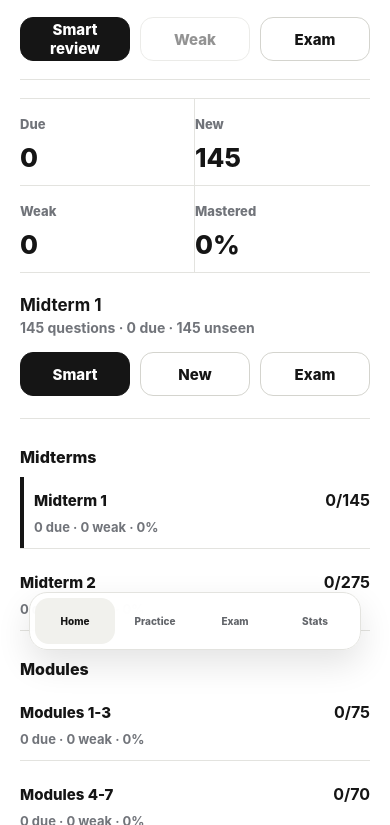
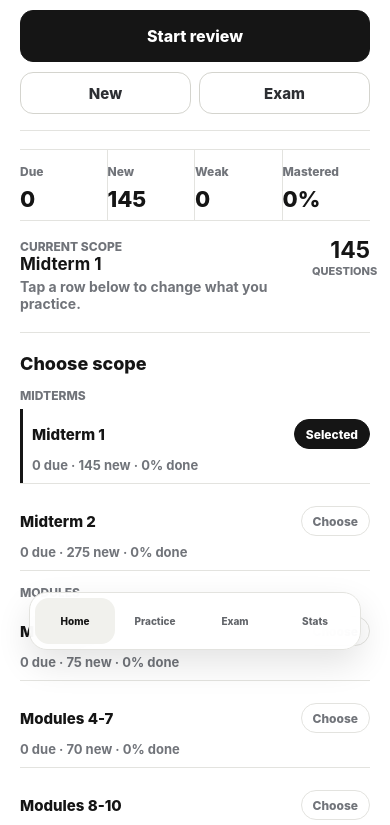
Before and after one commit to Lucian-Adrian/ccna-quiz, a website built with Vite: page index.html in a window 390 px wide. Shown: the part 186-1011 px from the top of the page. Built offline with nearby package versions, Linux system fonts and the light colour scheme.

Commit message:
Simplify study home UX

```diff
--- a/src/main.js
+++ b/src/main.js
@@ -12,7 +12,6 @@ import {
   getDueQuestions,
   getLearningSummary,
   getNewQuestions,
-  getRecommendedDeck,
   getWeakQuestions,
   isCorrect,
   scheduleProgress,
@@ -25,6 +24,7 @@ import "./styles.css";
 
 const STORAGE_KEY = "quizos-v2-progress";
 const STORAGE_BACKUP_KEY = "quizos-v2-progress-backup";
+const DECK_KEY = "quizos-v2-selected-deck";
 const EXAM_LIMIT = 24;
 
 const moduleSources = {
@@ -42,12 +42,17 @@ const app = document.querySelector("#app");
 
 const state = {
   screen: "home",
-  deckId: "midterm-1",
+  deckId: loadDeckId(),
   progress: loadProgress(),
   session: null,
   savedAt: Number(localStorage.getItem(`${STORAGE_KEY}-saved-at`) ?? 0),
   saveError: "",
 };
+
+function loadDeckId() {
+  const savedDeckId = localStorage.getItem(DECK_KEY);
+  return savedDeckId && deckById.has(savedDeckId) ? savedDeckId : "midterm-1";
+}
 
 function loadProgress() {
   return loadStoredProgress(localStorage, STORAGE_KEY, STORAGE_BACKUP_KEY);
@@ -98,7 +103,9 @@ function navigate(screen) {
 }
 
 function selectDeck(deckId) {
+  if (!deckById.has(deckId)) return;
   state.deckId = deckId;
+  localStorage.setItem(DECK_KEY, deckId);
   render();
 }
 
@@ -131,9 +138,8 @@ function startPracticeQueue(questions) {
 }
 
 function startFocusSession() {
-  const recommended = getRecommendedDeck(decks, state.progress) ?? currentDeck();
-  state.deckId = recommended.id;
-  const questions = buildSmartReview(recommended, state.progress, {
+  const deck = currentDeck();
+  const questions = buildSmartReview(deck, state.progress, {
     limit: EXAM_LIMIT,
     seed: Date.now(),
   });
@@ -359,32 +365,35 @@ function renderBottomNav() {
 function renderHome() {
   const deck = currentDeck();
   const summary = getLearningSummary(deck, state.progress);
-  const recommended = getRecommendedDeck(decks, state.progress) ?? deck;
-  const recommendedSummary = getLearningSummary(recommended, state.progress);
   const weakCount = getWeakQuestions(deck, state.progress).length;
   const dueCount = getDueQuestions(deck, state.progress).length;
   const newCount = getNewQuestions(deck, state.progress).length;
+  const primaryAction = dueCount ? "review-due" : "start-focus";
+  const primaryLabel = dueCount ? "Review due" : "Start review";
+  const nextDetail = `${dueCount} due · ${newCount} new · ${weakCount} weak`;
 
   return `
     <section class="topbar">
       <div>
         <h1>Study</h1>
-        <p>${deck.title} selected</p>
+        <p>${deck.title}</p>
       </div>
-      <button class="primary desktop-only" type="button" data-action="start-focus">Start focus</button>
     </section>
 
     <section class="content">
       <section class="study-board">
         <div class="next-line">
-          <span>Next</span>
-          <strong>${dueCount ? "Review due" : recommended.title}</strong>
-          <small>${dueCount ? `${dueCount} due now · ${weakCount} weak` : `${recommendedSummary.unseen} unseen · ${recommendedSummary.weak} weak`}</small>
+          <span>Next up</span>
+          <strong>${dueCount ? "Review due" : deck.title}</strong>
+          <small>${nextDetail}</small>
         </div>
-        <div class="hero-actions compact">
-          <button class="primary" type="button" data-action="${dueCount ? "review-due" : "start-focus"}">${dueCount ? "Review due" : "Smart review"}</button>
-          <button class="secondary" type="button" data-action="review-weak" ${weakCount === 0 ? "disabled" : ""}>Weak</button>
+        <div class="study-actions">
+          <button class="primary primary-action" type="button" data-action="${primaryAction}">${primaryLabel}</button>
+          <div class="secondary-actions">
+            ${weakCount > 0 ? `<button class="secondary" type="button" data-action="review-weak">Weak</button>` : ""}
+            ${newCount > 0 ? `<button class="secondary" type="button" data-action="learn-new">New</button>` : ""}
           <button class="secondary" type="button" data-start="exam">Exam</button>
+          </div>
         </div>
       </section>
 
@@ -397,22 +406,20 @@ function renderHome() {
 
       <section class="selected-line">
         <div>
+          <span class="scope-label">Current scope</span>
           <strong>${deck.title}</strong>
-          <span>${deck.count} questions · ${summary.due} due · ${summary.unseen} unseen</span>
+          <span>Tap a row below to change what you practice.</span>
         </div>
-        <div class="hero-actions compact">
-          <button class="primary" type="button" data-action="start-focus">Smart</button>
-          <button class="secondary" type="button" data-action="learn-new" ${newCount === 0 ? "disabled" : ""}>New</button>
-          <button class="secondary" type="button" data-start="exam">Exam</button>
-        </div>
+        <strong class="scope-count">${deck.count}<span>questions</span></strong>
       </section>
 
-      <h2 class="section-title">Midterms</h2>
+      <h2 class="section-title">Choose scope</h2>
+      <h3 class="subsection-title">Midterms</h3>
       <section class="deck-grid featured">
         ${decks.filter((item) => item.type === "midterm").map(renderDeckButton).join("")}
       </section>
 
-      <h2 class="section-title">Modules</h2>
+      <h3 class="subsection-title">Modules</h3>
       <section class="deck-grid">
         ${decks.filter((item) => item.type === "module").map(renderDeckButton).join("")}
       </section>
@@ -430,10 +437,10 @@ function renderDeckButton(deck) {
   const progress = getLearningSummary(deck, state.progress);
 
   return `
-    <button class="deck-row ${selected ? "selected" : ""}" type="button" data-deck="${deck.id}">
-      <span>${deck.title}</span>
-      <strong>${progress.seen}/${deck.count}</strong>
-      <small>${progress.due} due · ${progress.weak} weak · ${progress.percent}%</small>
+    <button class="deck-row ${selected ? "selected" : ""}" type="button" data-deck="${deck.id}" aria-pressed="${selected}">
+      <span class="deck-title">${deck.title}</span>
+      <span class="deck-row-action">${selected ? "Selected" : "Choose"}</span>
+      <small>${progress.due} due · ${progress.unseen} new · ${progress.percent}% done</small>
     </button>
   `;
 }
--- a/src/styles.css
+++ b/src/styles.css
@@ -217,10 +217,10 @@ h1 {
 
 .study-board {
   display: grid;
-  grid-template-columns: minmax(0, 1fr) auto;
-  gap: 18px;
+  grid-template-columns: minmax(0, 1fr) minmax(260px, auto);
+  gap: 24px;
   align-items: center;
-  padding: 0 0 22px;
+  padding: 0 0 24px;
   border-bottom: 1px solid var(--line);
   margin-bottom: 18px;
 }
@@ -239,17 +239,42 @@ h1 {
 }
 
 .next-line strong {
-  margin-top: 8px;
-  font-size: 42px;
-  line-height: 1.04;
+  max-width: 680px;
+  margin-top: 7px;
+  font-size: clamp(34px, 4.2vw, 52px);
+  line-height: 1;
   font-weight: 880;
 }
 
 .next-line small {
-  margin-top: 8px;
+  margin-top: 10px;
   color: var(--muted);
   font-size: 14px;
   font-weight: 700;
+}
+
+.study-actions {
+  display: grid;
+  gap: 10px;
+  justify-items: stretch;
+}
+
+.primary-action {
+  min-height: 54px;
+  min-width: 210px;
+  font-size: 16px;
+}
+
+.secondary-actions {
+  display: grid;
+  grid-template-columns: repeat(auto-fit, minmax(84px, 1fr));
+  gap: 8px;
+}
+
+.secondary-actions .secondary {
+  min-height: 42px;
+  padding-inline: 12px;
+  color: #2d2f33;
 }
 
 .learning-strip,
@@ -266,10 +291,10 @@ h1 {
   align-items: center;
   justify-content: space-between;
   gap: 16px;
-  padding: 0 0 22px;
+  padding: 0 0 20px;
   border-bottom: 1px solid var(--line);
   background: #fff;
-  margin-bottom: 26px;
+  margin-bottom: 24px;
 }
 
 .selected-line strong,
@@ -277,7 +302,7 @@ h1 {
   display: block;
 }
 
-.selected-line strong {
+.selected-line strong:not(.scope-count) {
   font-size: 17px;
 }
 
@@ -288,10 +313,33 @@ h1 {
   font-weight: 650;
 }
 
+.selected-line .scope-label {
+  margin-top: 0;
+  color: var(--muted);
+  font-size: 12px;
+  font-weight: 850;
+  text-transform: uppercase;
+}
+
+.scope-count {
+  min-width: 58px;
+  text-align: right;
+  font-size: 23px;
+  line-height: 1;
+}
+
+.scope-count span {
+  margin-top: 4px;
+  color: var(--muted);
+  font-size: 11px;
+  font-weight: 800;
+  text-transform: uppercase;
+}
+
 .learning-strip div,
 .stat-grid div {
-  min-height: 104px;
-  padding: 17px 0;
+  min-height: 82px;
+  padding: 14px 0;
   border-right: 1px solid var(--line);
   background: #fff;
 }
@@ -311,8 +359,8 @@ h1 {
 .learning-strip strong,
 .stat-grid strong {
   display: block;
-  margin-top: 18px;
-  font-size: 31px;
+  margin-top: 11px;
+  font-size: 25px;
   line-height: 1;
   font-weight: 850;
 }
@@ -323,15 +371,23 @@ h1 {
 }
 
 .section-title {
-  margin: 28px 0 10px;
-  font-size: 16px;
+  margin: 24px 0 14px;
+  font-size: 18px;
   font-weight: 840;
+}
+
+.subsection-title {
+  margin: 18px 0 8px;
+  color: var(--muted);
+  font-size: 12px;
+  font-weight: 850;
+  text-transform: uppercase;
 }
 
 .deck-grid {
   display: grid;
   grid-template-columns: repeat(3, minmax(0, 1fr));
-  gap: 10px;
+  gap: 12px 18px;
 }
 
 .deck-grid.featured {
@@ -348,7 +404,7 @@ h1 {
   min-height: 78px;
   display: grid;
   grid-template-columns: minmax(0, 1fr) auto;
-  gap: 6px 14px;
+  gap: 8px 14px;
   align-items: center;
   border: 0;
   border-bottom: 1px solid var(--line);
@@ -360,19 +416,37 @@ h1 {
   cursor: pointer;
 }
 
-.deck-row.selected {
-  box-shadow: inset 4px 0 0 var(--ink);
-  padding-left: 14px;
+.deck-row:hover {
+  border-bottom-color: var(--line-strong);
 }
 
-.deck-row span {
+.deck-row.selected {
+  box-shadow: inset 3px 0 0 var(--ink);
+  padding-left: 12px;
+}
+
+.deck-title {
   font-size: 15px;
   font-weight: 820;
 }
 
-.deck-row strong {
-  font-size: 16px;
-  line-height: 1;
+.deck-row-action {
+  display: inline-flex;
+  min-height: 30px;
+  align-items: center;
+  justify-content: center;
+  border: 1px solid var(--line);
+  border-radius: 999px;
+  padding: 0 11px;
+  color: var(--muted);
+  font-size: 12px;
+  font-weight: 820;
+}
+
+.deck-row.selected .deck-row-action {
+  border-color: var(--ink);
+  background: var(--ink);
+  color: #fff;
 }
 
 .deck-row small {
@@ -758,8 +832,8 @@ pre {
 
   .topbar,
   .question-top {
-    min-height: 78px;
-    padding: 18px 20px 14px;
+    min-height: 70px;
+    padding: 16px 20px 12px;
   }
 
   .topbar {
@@ -779,7 +853,7 @@ pre {
   }
 
   .content {
-    padding: 18px 20px 94px;
+    padding: 16px 20px 94px;
   }
 
   .trainer {
@@ -792,13 +866,13 @@ pre {
 
   .study-board {
     grid-template-columns: 1fr;
-    gap: 16px;
-    padding-bottom: 18px;
+    gap: 14px;
+    padding-bottom: 16px;
   }
 
   .next-line strong {
-    max-width: 310px;
-    font-size: 35px;
+    max-width: 100%;
+    font-size: 36px;
     line-height: 1.07;
   }
 
@@ -807,44 +881,71 @@ pre {
     grid-template-columns: 1fr 1fr;
   }
 
-  .study-board .hero-actions.compact,
-  .selected-line .hero-actions.compact {
-    grid-template-columns: repeat(3, 1fr);
+  .study-actions {
+    width: 100%;
+  }
+
+  .primary-action {
+    width: 100%;
+    min-width: 0;
+    min-height: 52px;
+  }
+
+  .secondary-actions {
+    grid-template-columns: repeat(auto-fit, minmax(96px, 1fr));
   }
 
   .hero-actions > * {
     min-width: 0;
   }
 
-  .learning-strip,
+  .learning-strip {
+    grid-template-columns: repeat(4, minmax(0, 1fr));
+    margin-bottom: 18px;
+  }
+
   .stat-grid {
     grid-template-columns: repeat(2, 1fr);
     margin-bottom: 22px;
   }
 
   .selected-line {
-    align-items: stretch;
-    flex-direction: column;
-    margin-bottom: 24px;
+    align-items: flex-start;
+    flex-direction: row;
+    margin-bottom: 20px;
   }
 
-  .learning-strip div,
+  .learning-strip div {
+    min-height: 62px;
+    padding: 10px 0;
+  }
+
   .stat-grid div {
     min-height: 82px;
     padding: 14px 0;
   }
 
-  .learning-strip div:nth-child(2n),
   .stat-grid div:nth-child(2n) {
     border-right: 0;
   }
 
-  .learning-strip div:nth-child(-n + 2),
   .stat-grid div:nth-child(-n + 2) {
     border-bottom: 1px solid var(--line);
   }
 
-  .learning-strip strong,
+  .learning-strip div:last-child {
+    border-right: 0;
+  }
+
+  .learning-strip span {
+    font-size: 12px;
+  }
+
+  .learning-strip strong {
+    margin-top: 8px;
+    font-size: 22px;
+  }
+
   .stat-grid strong {
     margin-top: 12px;
     font-size: 26px;
@@ -855,9 +956,17 @@ pre {
     grid-template-columns: 1fr;
   }
 
+  .section-title {
+    margin: 20px 0 12px;
+  }
+
+  .subsection-title {
+    margin: 14px 0 6px;
+  }
+
   .deck-row {
-    min-height: 72px;
-    padding: 12px 0;
+    min-height: 64px;
+    padding: 10px 0;
   }
 
   .question-card {
```
